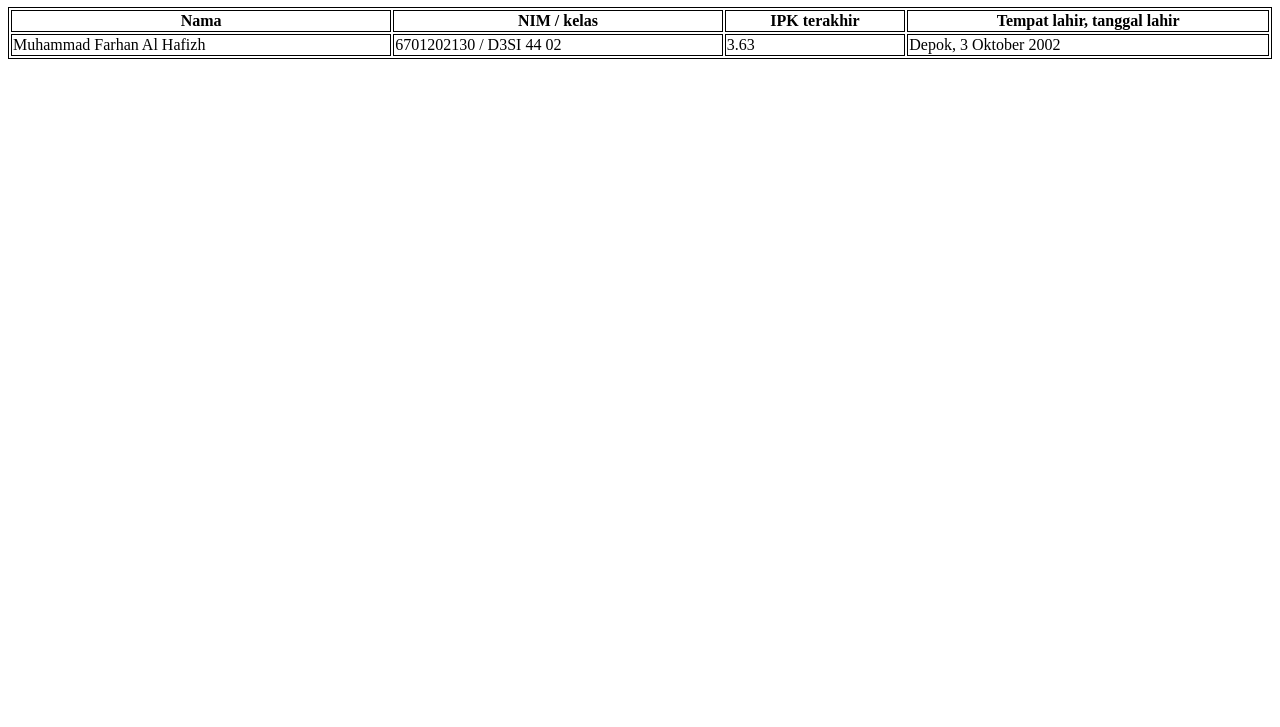
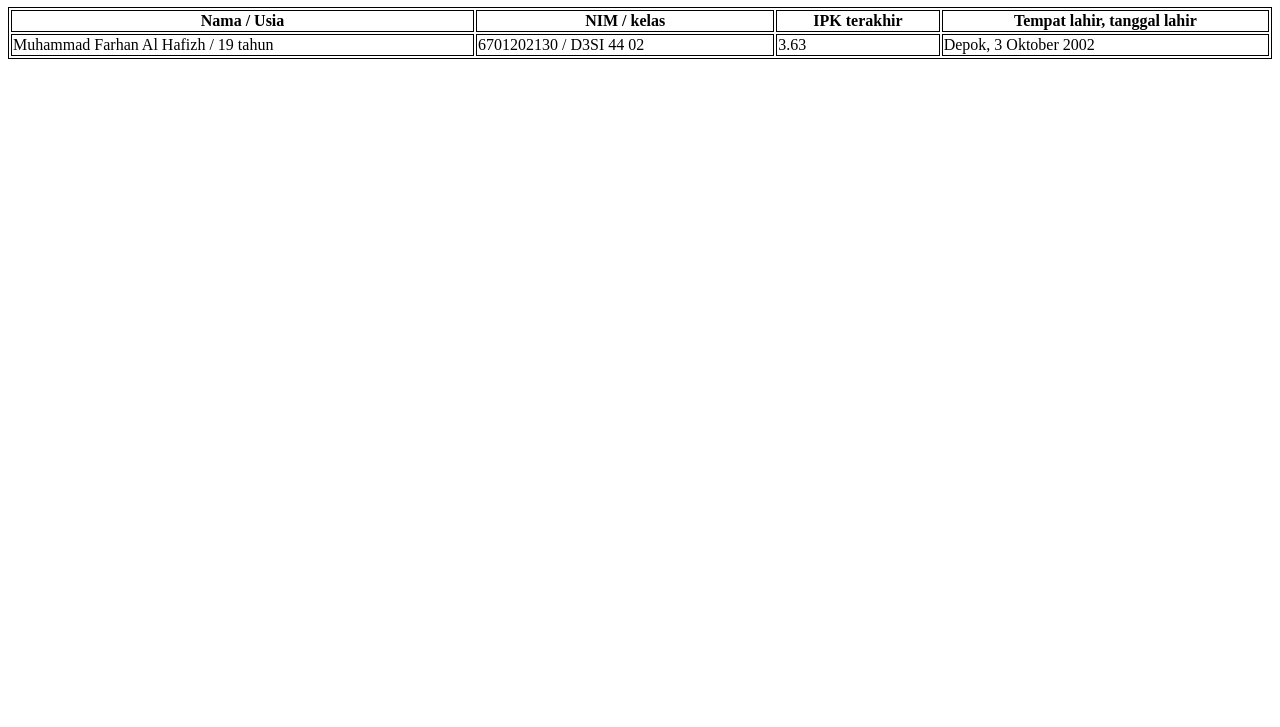
Before and after one commit to Farmuhh/67001202130-assessment1pwb, a plain HTML site: page index.html in a window 1280 px wide. Shown: the part 73-800 px from the top of the page. Drawn offline with Linux system fonts and the light colour scheme.

Commit message:
v1.3-6701202130

```diff
--- a/index.html
+++ b/index.html
@@ -15,13 +15,13 @@
     <h1>Biodata Muhammad Farhan Al Hafizh</h1>
     <table style="width:100%">
         <tr>
-          <th>Nama </th>
+          <th>Nama / Usia </th>
           <th>NIM / kelas</th>
           <th>IPK terakhir</th>
           <th>Tempat lahir, tanggal lahir</th>
         </tr>
         <tr>
-          <td>Muhammad Farhan Al Hafizh</td>
+          <td>Muhammad Farhan Al Hafizh / 19 tahun</td>
           <td>6701202130 / D3SI 44 02</td>
           <td>3.63</td>
           <td>Depok, 3 Oktober 2002</td>
```
